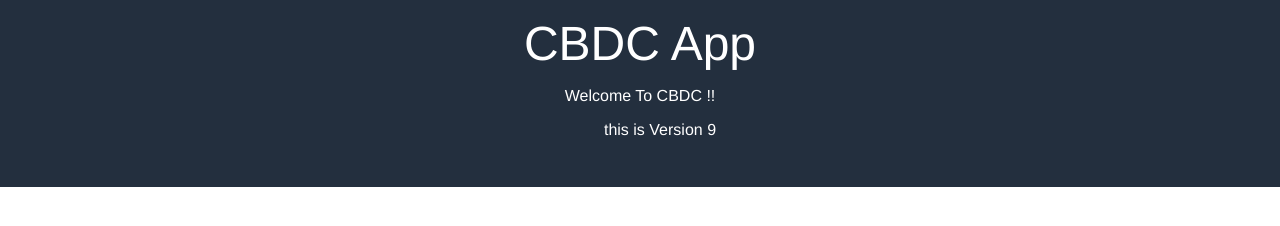
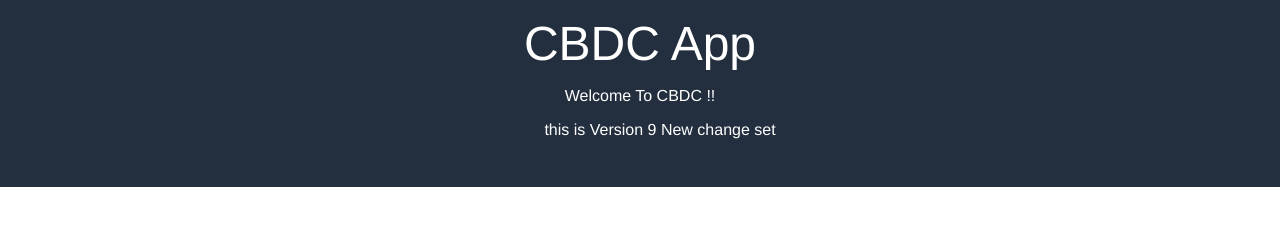
Before and after one commit to muni-annachi/CBDE-App, a website: page pipelines_webinar/lambda/index.html in a window 1280 px wide. Drawn offline with Linux system fonts and the light colour scheme.

Commit message:
change set new

```diff
--- a/pipelines_webinar/lambda/index.html
+++ b/pipelines_webinar/lambda/index.html
@@ -115,7 +115,9 @@
     <h1>CBDC App</h1>
     <div id="intro" class="section">
       Welcome To CBDC !!
-       <ul>this is Version 9</ul>
+       <ul>this is Version 9
+        New change set
+       </ul>
     </div>
   </body>
 </html>
--- a/pipelines_webinar/pipeline_stack.ts
+++ b/pipelines_webinar/pipeline_stack.ts
@@ -68,7 +68,7 @@ export class PipelineStack extends cdk.Stack {
                 new ManualApprovalStep('Promote to PROD ', {
                     comment : " Pls approve to PROD"
                 })
-              ]
+              ],
         });
     }
 }
```
